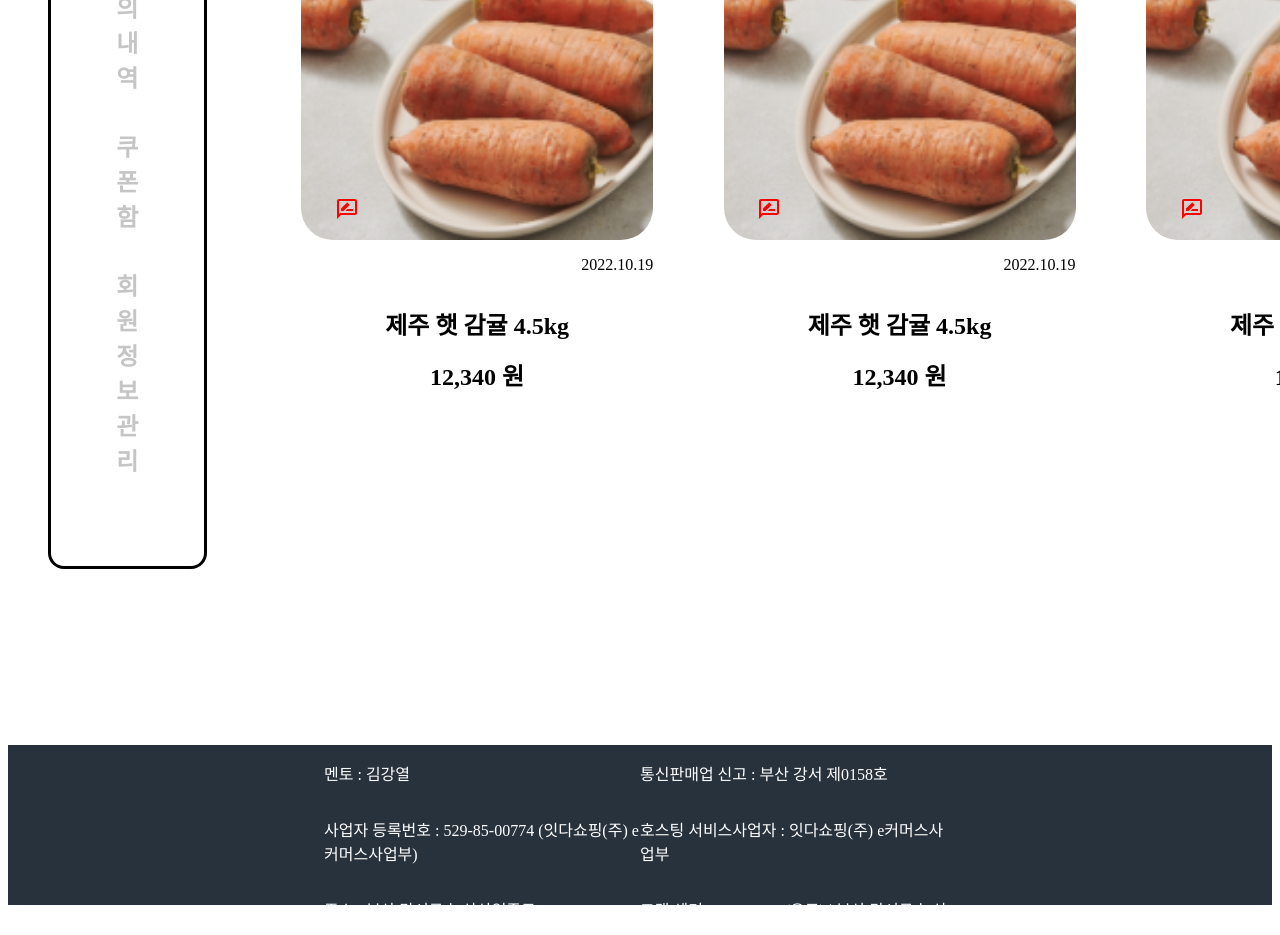
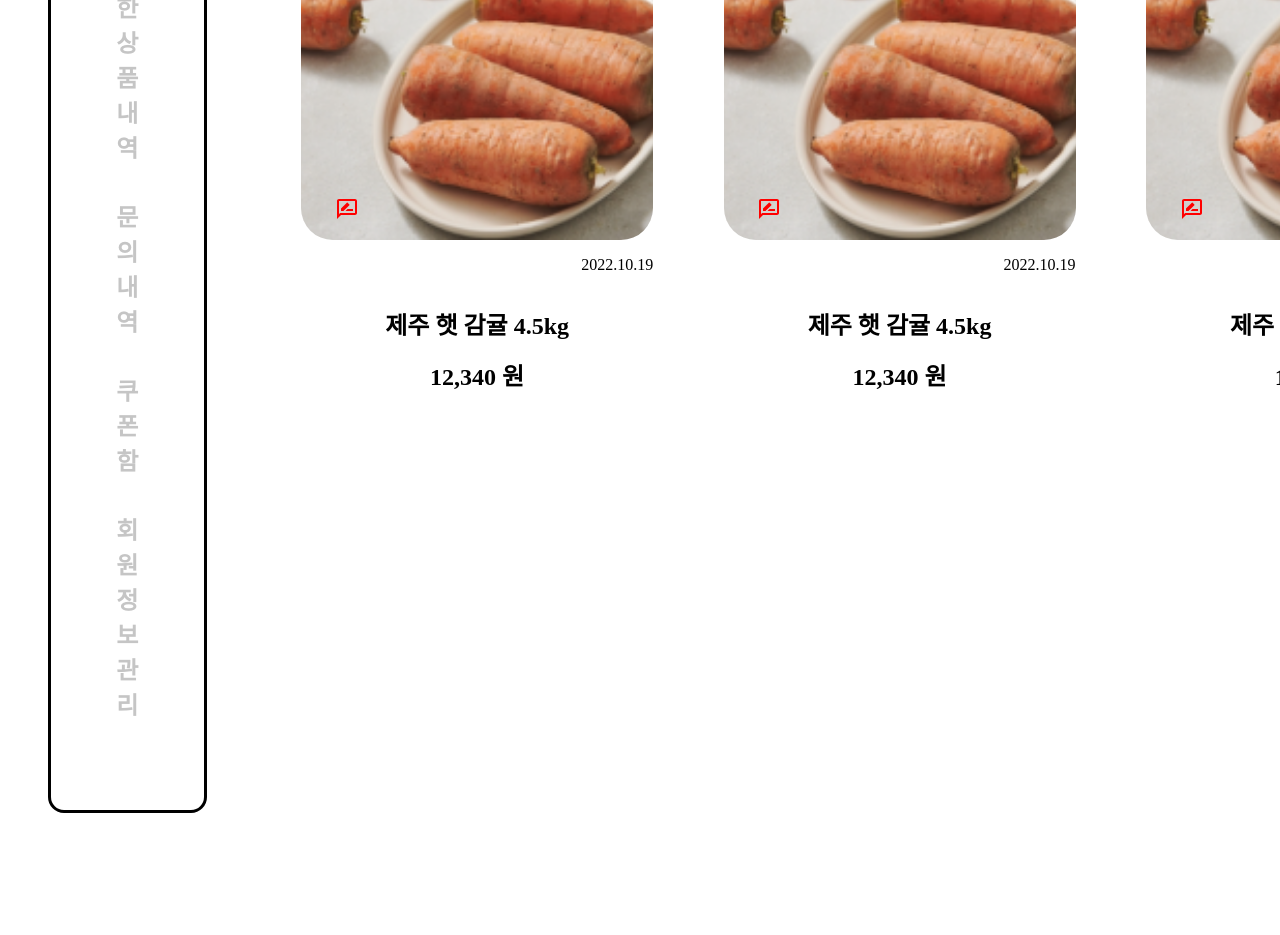
Before and after one commit to ehddn5252/AbuyZ, a Next.js app in the folder front/: page /mypage in a window 1280 px wide. Shown: the part 1040-1975 px from the top of the page. Built offline with nearby package versions, Linux system fonts and the light colour scheme; a web font is replaced by a local one.

Commit message:
:lipstick: 내찜내역 nav 추가

```diff
--- a/front/components/nav/MypageSideNav.js
+++ b/front/components/nav/MypageSideNav.js
@@ -26,6 +26,10 @@ export default function MypageSideNav(setTap) {
     setTap.setTap(3);
     SetActiveTap(3);
   };
+  const tap4Change = () => {
+    setTap.setTap(4);
+    SetActiveTap(4);
+  };
   return (
     <NavContainer>
       <SidebarWrapper>
@@ -53,7 +57,7 @@ export default function MypageSideNav(setTap) {
                     : { color: "rgb(197, 197, 197)" }
                 }
               >
-                문의 내역
+                찜한 상품내역
               </TagButton>
             </SidebarListItem>
             <SidebarListItem>
@@ -65,7 +69,7 @@ export default function MypageSideNav(setTap) {
                     : { color: "rgb(197, 197, 197)" }
                 }
               >
-                쿠폰함
+                문의 내역
               </TagButton>
             </SidebarListItem>
             <SidebarListItem>
@@ -73,6 +77,18 @@ export default function MypageSideNav(setTap) {
                 onClick={tap3Change}
                 style={
                   activeTap === 3
+                    ? { color: "black" }
+                    : { color: "rgb(197, 197, 197)" }
+                }
+              >
+                쿠폰함
+              </TagButton>
+            </SidebarListItem>
+            <SidebarListItem>
+              <TagButton
+                onClick={tap4Change}
+                style={
+                  activeTap === 4
                     ? { color: "black" }
                     : { color: "rgb(197, 197, 197)" }
                 }
```
